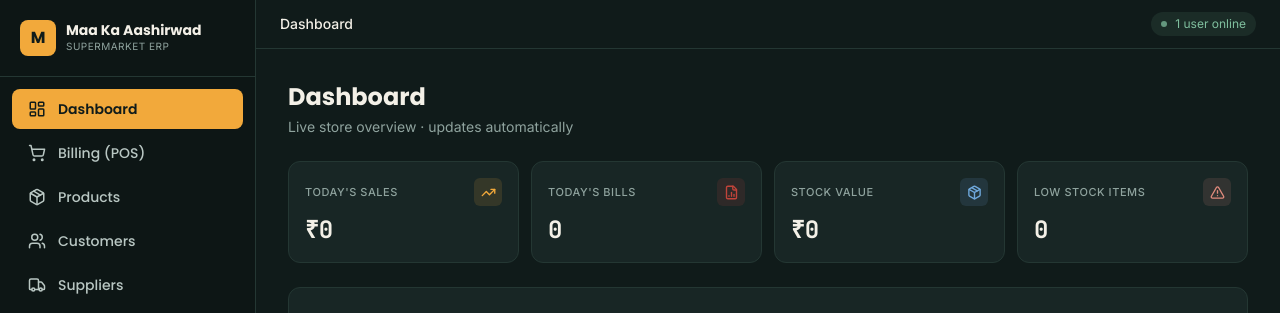
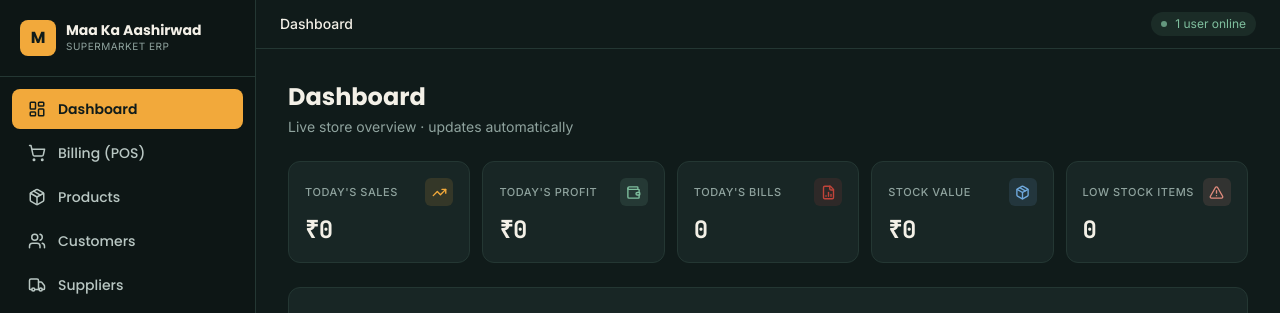
Before and after one commit to Maa-Ka-Ashirwad/Maa-Ka-Ashirwad, a Next.js app: page /dashboard in a window 1280 px wide. Shown: the top 313 px of the page. Built offline with nearby package versions, Linux system fonts and the light colour scheme; no server answers; the database is empty.

Commit message:
Update page.tsx

```diff
--- a/app/(app)/dashboard/page.tsx
+++ b/app/(app)/dashboard/page.tsx
@@ -1,10 +1,10 @@
 "use client";
 
 import { useEffect, useState, useCallback } from "react";
-import { AlertTriangle, TrendingUp, Package, FileBarChart2, Clock, CheckCircle2 } from "lucide-react";
+import { AlertTriangle, TrendingUp, Package, FileBarChart2, Clock, CheckCircle2, Wallet } from "lucide-react";
 import { AreaChart, Area, XAxis, YAxis, Tooltip, ResponsiveContainer, CartesianGrid } from "recharts";
 import { createClient } from "@/lib/supabase/client";
-import type { Product, Sale } from "@/types/database";
+import type { Product, Sale, SaleItem } from "@/types/database";
 import { KPICard } from "@/components/dashboard/KPICard";
 import { fmtINR } from "@/lib/format";
 
@@ -12,6 +12,7 @@ export default function DashboardPage() {
   const supabase = createClient();
   const [products, setProducts] = useState<Product[]>([]);
   const [sales, setSales] = useState<Sale[]>([]);
+  const [saleItems, setSaleItems] = useState<SaleItem[]>([]);
   const [loading, setLoading] = useState(true);
 
   const loadData = useCallback(async () => {
@@ -24,17 +25,29 @@ export default function DashboardPage() {
 
     setProducts(productsData ?? []);
     setSales(salesData ?? []);
+
+    // Line items are needed to compute profit (selling price vs. purchase cost
+    // per item actually sold) — fetched separately since they're keyed by sale_id.
+    const saleIds = (salesData ?? []).map((s) => s.id);
+    if (saleIds.length > 0) {
+      const { data: itemsData } = await supabase.from("sale_items").select("*").in("sale_id", saleIds);
+      setSaleItems(itemsData ?? []);
+    } else {
+      setSaleItems([]);
+    }
+
     setLoading(false);
   }, [supabase]);
 
   useEffect(() => {
     loadData();
 
-    // Real-time: any insert/update to products or sales refreshes the dashboard
-    // instantly for every logged-in user — this is the "no page refresh" requirement.
+    // Real-time: any insert/update to products, sales, or sale_items refreshes
+    // the dashboard instantly for every logged-in user — including profit.
     const channel = supabase
       .channel("dashboard-live")
       .on("postgres_changes", { event: "*", schema: "public", table: "sales" }, loadData)
+      .on("postgres_changes", { event: "*", schema: "public", table: "sale_items" }, loadData)
       .on("postgres_changes", { event: "*", schema: "public", table: "products" }, loadData)
       .subscribe();
 
@@ -52,6 +65,18 @@ export default function DashboardPage() {
   const todayRevenue = todaySales.reduce((s, x) => s + x.grand_total, 0);
   const lowStock = products.filter((p) => p.current_stock <= p.min_stock);
   const stockValue = products.reduce((s, p) => s + p.selling_price * p.current_stock, 0);
+
+  // Profit = (what each item sold for − what it cost us) × quantity, summed
+  // across today's sales. Cost comes from the product's current purchase_price
+  // (not a historical snapshot, since sale_items doesn't store cost at time of sale).
+  const costById = new Map(products.map((p) => [p.id, p.purchase_price]));
+  const todaySaleIds = new Set(todaySales.map((s) => s.id));
+  const todayProfit = saleItems
+    .filter((si) => todaySaleIds.has(si.sale_id))
+    .reduce((sum, si) => {
+      const cost = costById.get(si.product_id) ?? 0;
+      return sum + (si.unit_price - cost) * si.quantity;
+    }, 0);
 
   // group last 7 days for the revenue chart
   const chartData = Array.from({ length: 7 }).map((_, i) => {
@@ -71,8 +96,9 @@ export default function DashboardPage() {
         <p className="text-sm text-muted mt-1">Live store overview · updates automatically</p>
       </div>
 
-      <div className="grid grid-cols-2 lg:grid-cols-4 gap-3">
+      <div className="grid grid-cols-2 lg:grid-cols-5 gap-3">
         <KPICard label="Today's Sales" value={fmtINR(todayRevenue)} icon={TrendingUp} accent="#F2A93B" />
+        <KPICard label="Today's Profit" value={fmtINR(todayProfit)} icon={Wallet} accent="#7FBF9E" />
         <KPICard label="Today's Bills" value={String(todaySales.length)} icon={FileBarChart2} accent="#C1443A" />
         <KPICard label="Stock Value" value={fmtINR(stockValue)} icon={Package} accent="#6FA8DC" />
         <KPICard label="Low Stock Items" value={String(lowStock.length)} icon={AlertTriangle} accent="#E08B7D" />
```
